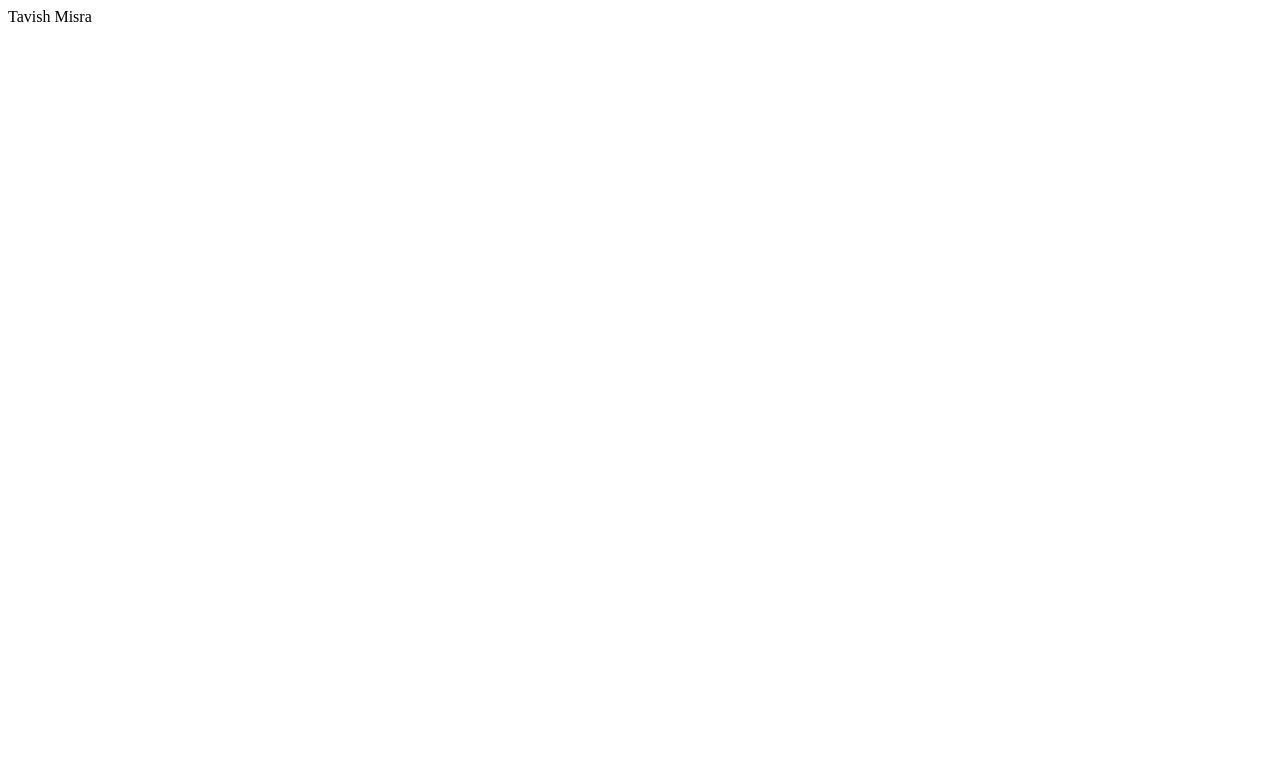
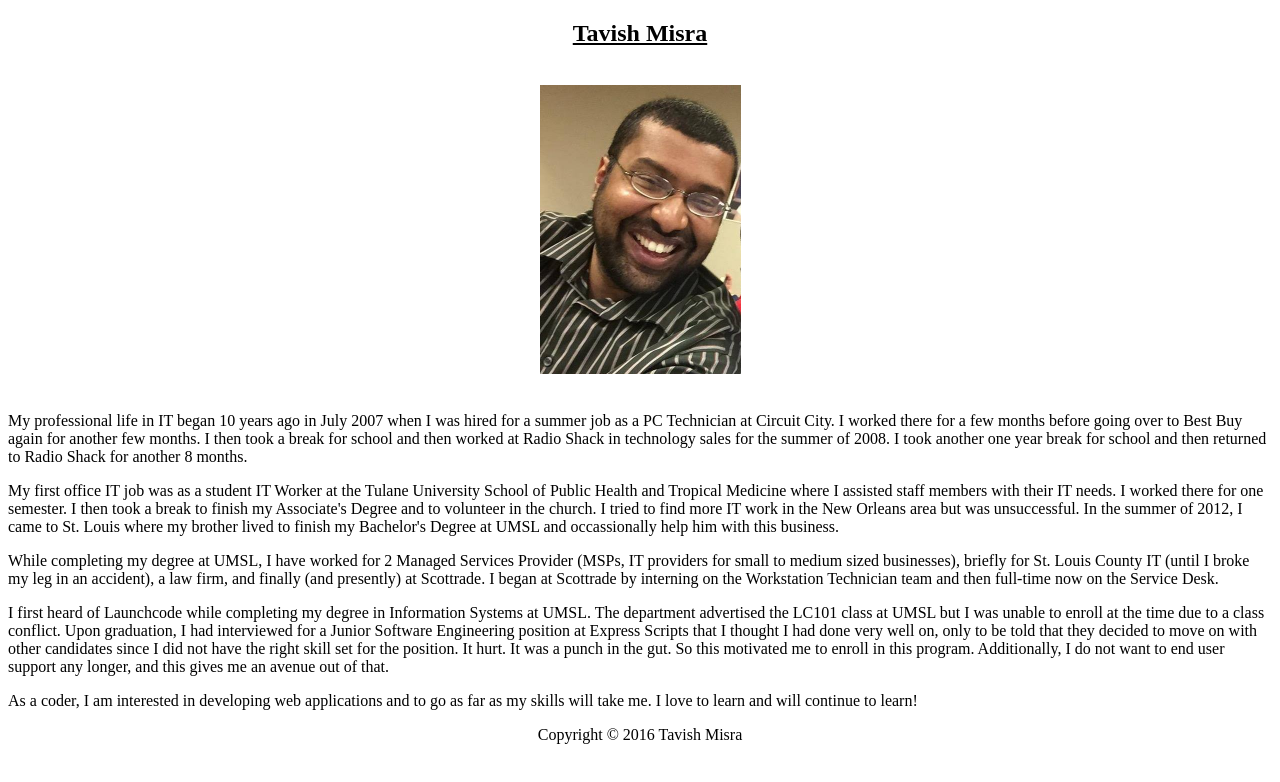
Before and after one commit to tmisra2004/html-me-something, a plain HTML site: page index.html in a window 1280 px wide. Drawn offline with Linux system fonts and the light colour scheme.

Commit message:
Added bio, image, and copyright footer

```diff
--- a/index.html
+++ b/index.html
@@ -1 +1,23 @@
-<p>Tavish Misra</p>
+<!DOCTYPE html>
+<html>
+    <head>
+        <title>Tavish Misra - HTML Me Something!</title>
+    </head>
+    <body>
+        <main>
+        <article>
+        <header><center><h2><b><u>Tavish Misra</h2></b></u></center></header>
+        <br />
+        <center><img src="images/tavish-recent.jpg" width="201" height="289"></center>
+        <br />
+       <p>My professional life in IT began 10 years ago in July 2007 when I was hired for a summer job as a PC Technician at Circuit City. I worked there for a few months before going over to Best Buy again for another few months. I then took a break for school and then worked at Radio Shack in technology sales for the summer of 2008. I took another one year break for school and then returned to Radio Shack for another 8 months.</p>
+       <p>My first office IT job was as a student IT Worker at the Tulane University School of Public Health and Tropical Medicine where I assisted staff members with their IT needs. I worked there for one semester. I then took a break to finish my Associate's Degree and to volunteer in the church. I tried to find more IT work in the New Orleans area but was unsuccessful. In the summer of 2012, I came to St. Louis where my brother lived to finish my Bachelor's Degree at UMSL and occassionally help him with this business.</p>
+       <p>While completing my degree at UMSL, I have worked for 2 Managed Services Provider (MSPs, IT providers for small to medium sized businesses), briefly for St. Louis County IT (until I broke my leg in an accident), a law firm, and finally (and presently) at Scottrade. I began at Scottrade by interning on the Workstation Technician team and then full-time now on the Service Desk.</p>
+       <p>I first heard of Launchcode while completing my degree in Information Systems at UMSL. The department advertised the LC101 class at UMSL but I was unable to enroll at the time due to a class conflict. Upon graduation, I had interviewed for a Junior Software Engineering position at Express Scripts that I thought I had done very well on, only to be told that they decided to move on with other candidates since I did not have the right skill set for the position. It hurt. It was a punch in the gut. So this motivated me to enroll in this program. Additionally, I do not want to end user support any longer, and this gives me an avenue out of that.</p>
+       <p>As a coder, I am interested in developing web applications and to go as far as my skills will take me. I love to learn and will continue to learn!</p>
+        </article>
+        </main>
+        <footer><center>Copyright &copy; 2016  Tavish Misra</center></footer>
+
+    </body>
+</html>
```
Also changed, not shown: images/tavish-recent.jpg (added).
